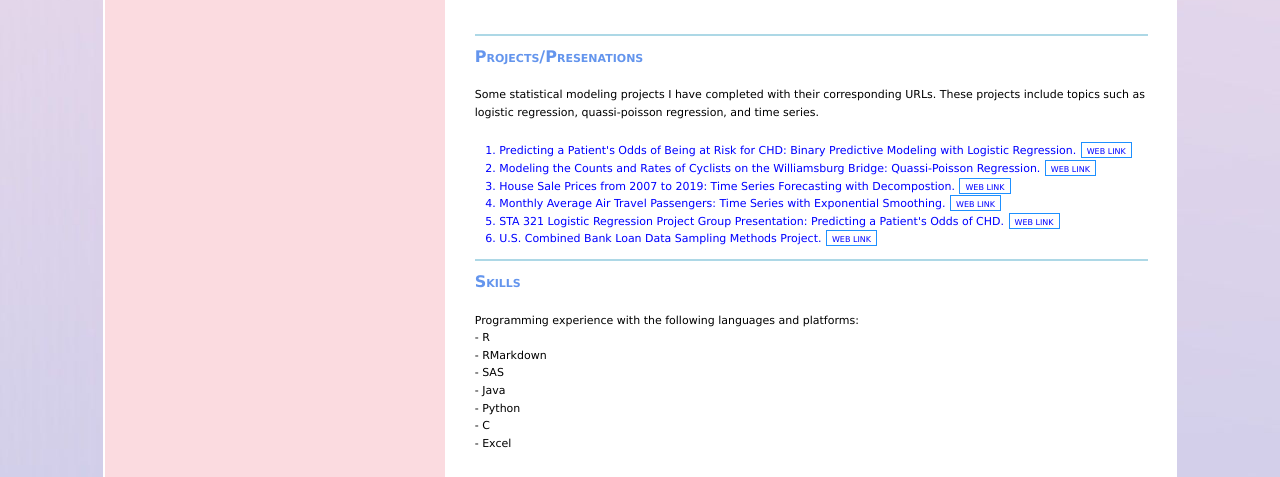
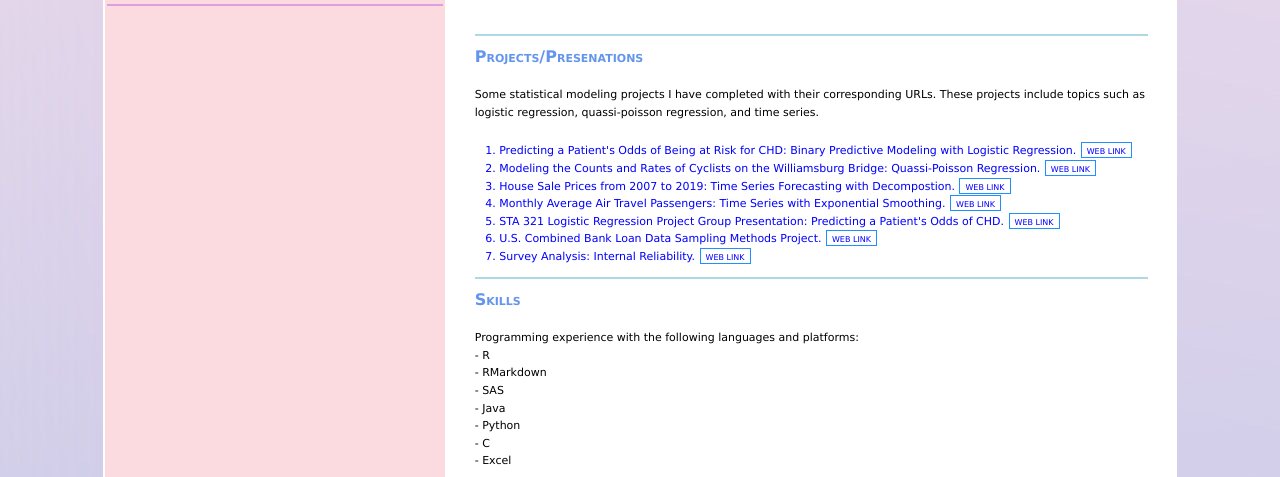
Before and after one commit to JosieGallop/JosieGallop, a plain HTML site: page index.html in a window 1280 px wide. Shown: the part 623-1100 px from the top of the page. Drawn offline with Linux system fonts and the light colour scheme.

Commit message:
Add files via upload

```diff
--- a/index.html
+++ b/index.html
@@ -268,6 +268,10 @@ CSC 317 Digital Image Processing: Programming with Python  <br>
                      <a href="https://rpubs.com/JosieGallop/1289976"  target="_blank"
                      onclick="window.open('https://rpubs.com/JosieGallop/1289976','name','width=700, height=500')">
                      <link-btn> WEB LINK</link-btn></a> <br>
+					 &nbsp;&nbsp;  7. Survey Analysis: Internal Reliability.
+                     <a href="https://rpubs.com/JosieGallop/1298084"  target="_blank"
+                     onclick="window.open('https://rpubs.com/JosieGallop/1298084','name','width=700, height=500')">
+                     <link-btn> WEB LINK</link-btn></a> <br>
                     </font></p>
                <!--/font-->
                <hr color="lightblue">
```
